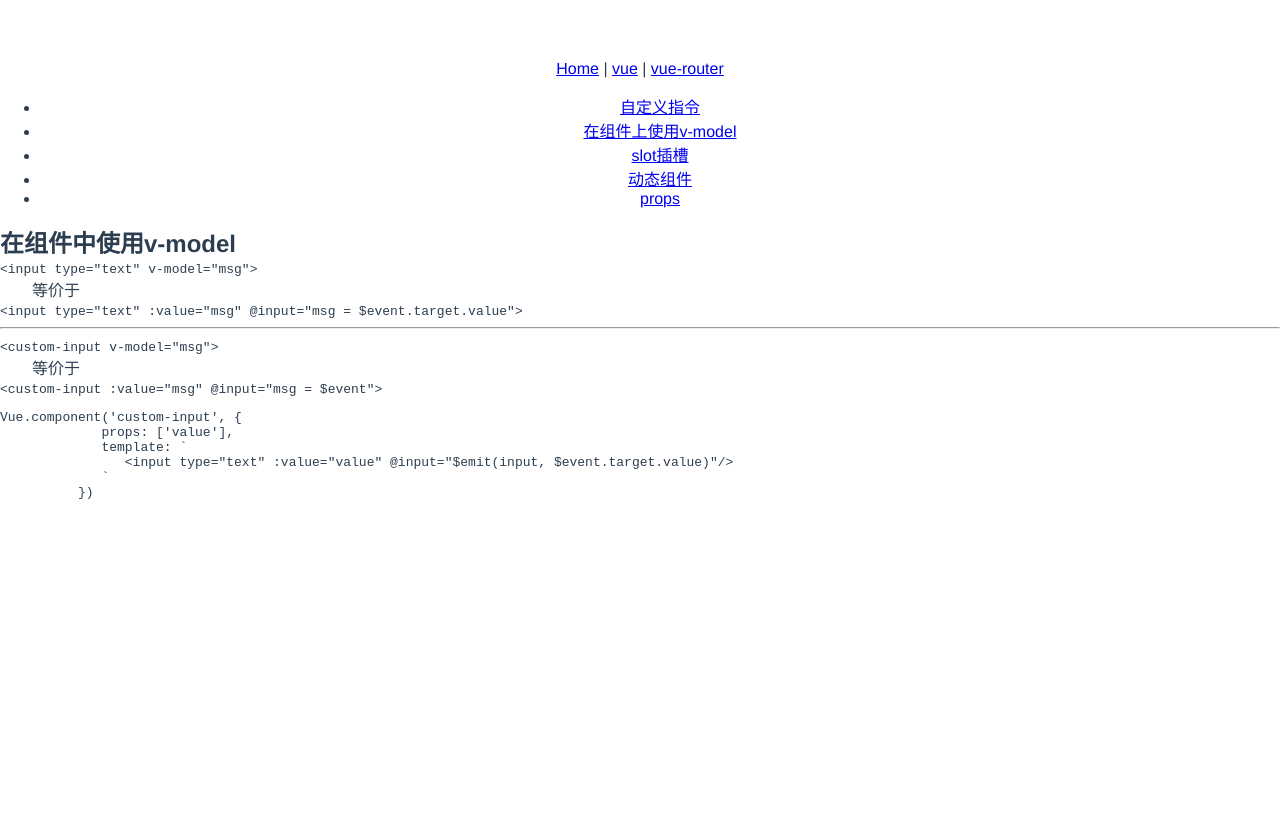
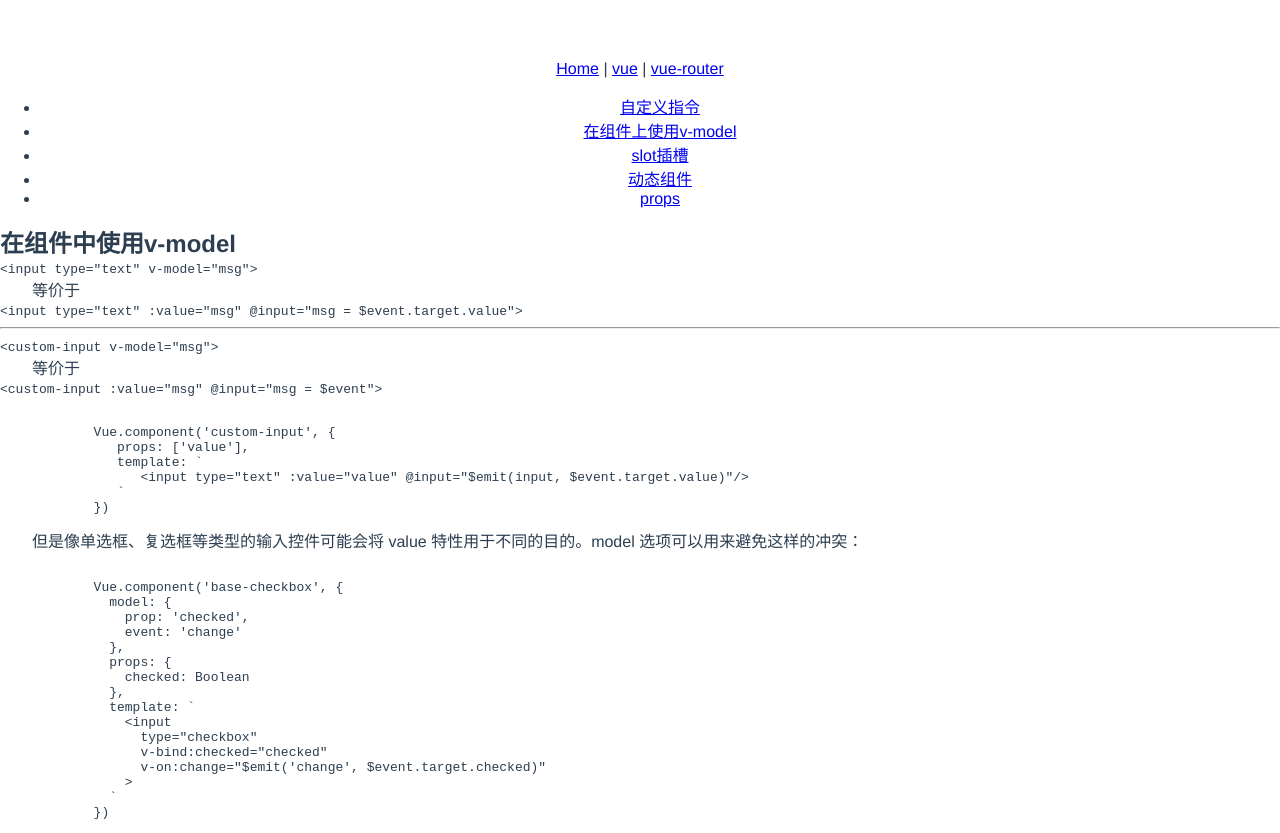
Before and after one commit to 17786794982/vue-review, a Vue app: page /vue/componentModel in a window 1280 px wide. Before the commit the page ends 800 px from the top, so only its background shows below. Built offline with nearby package versions, Linux system fonts and the light colour scheme.

Commit message:
vue:自定义组件的v-model

```diff
--- a/src/views/vue/componentModel.vue
+++ b/src/views/vue/componentModel.vue
@@ -9,6 +9,8 @@
     <p>等价于</p>
     <code v-text="code4"></code>
     <pre v-text="code5"></pre>
+    <p>但是像单选框、复选框等类型的输入控件可能会将 value 特性用于不同的目的。model 选项可以用来避免这样的冲突：</p>
+    <pre v-text="code6"></pre>
   </div>
 </template>
 
@@ -21,13 +23,30 @@
         code2: `<input type="text" :value="msg" @input="msg = $event.target.value">`,
         code3: `<custom-input v-model="msg">`,
         code4: `<custom-input :value="msg" @input="msg = $event">`,
-        code5:
-          `Vue.component('custom-input', {
-             props: ['value'],
-             template: \`
-                <input type="text" :value="value" @input="$emit(input, $event.target.value)"/>
-             \`
-          })`,
+        code5: `
+            Vue.component('custom-input', {
+               props: ['value'],
+               template: \`
+                  <input type="text" :value="value" @input="$emit(input, $event.target.value)"/>
+               \`
+            })`,
+        code6: `
+            Vue.component('base-checkbox', {
+              model: {
+                prop: 'checked',
+                event: 'change'
+              },
+              props: {
+                checked: Boolean
+              },
+              template: \`
+                <input
+                  type="checkbox"
+                  v-bind:checked="checked"
+                  v-on:change="$emit('change', $event.target.checked)"
+                >
+              \`
+            })`,
       }
     },
   };
```
